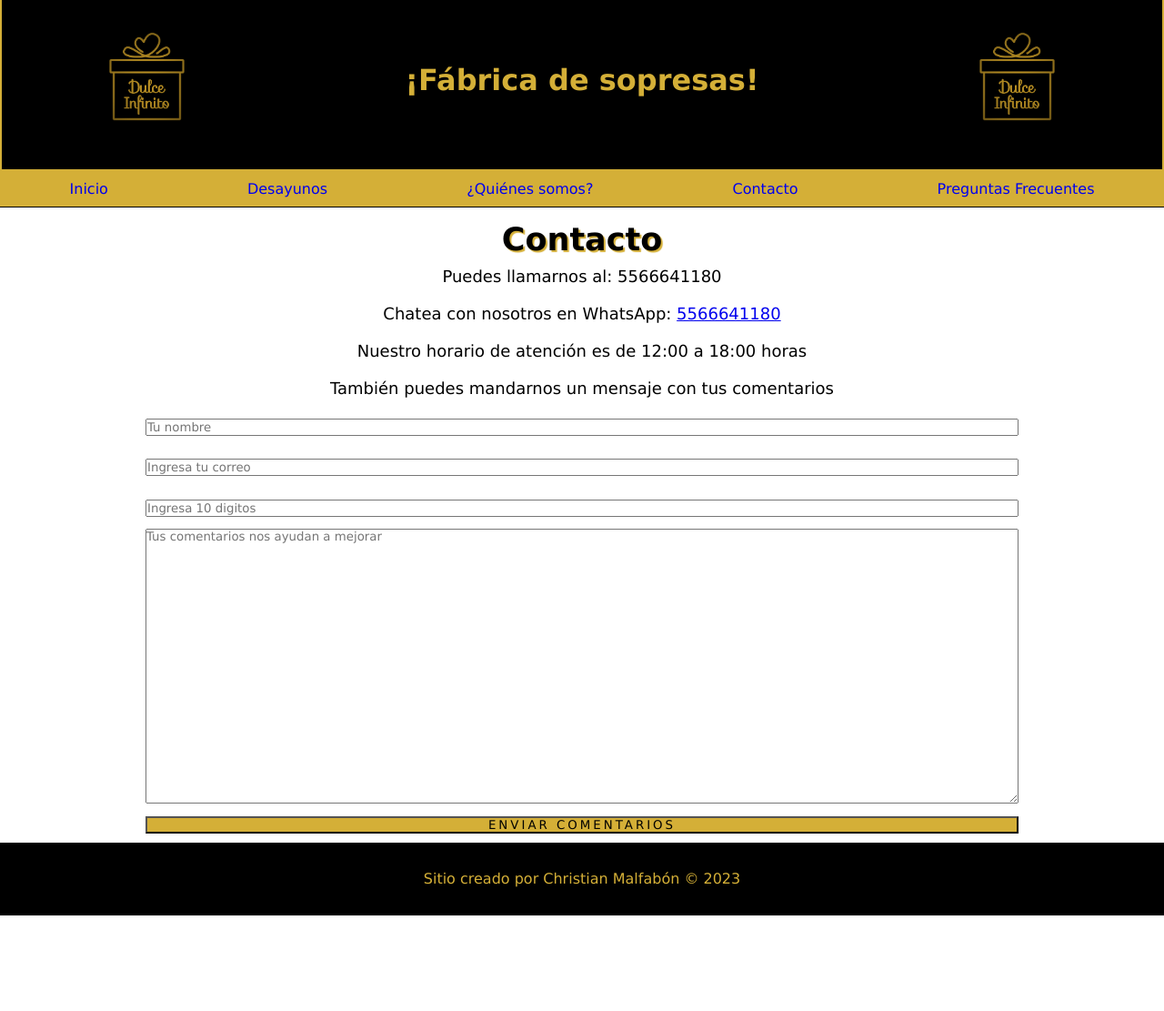
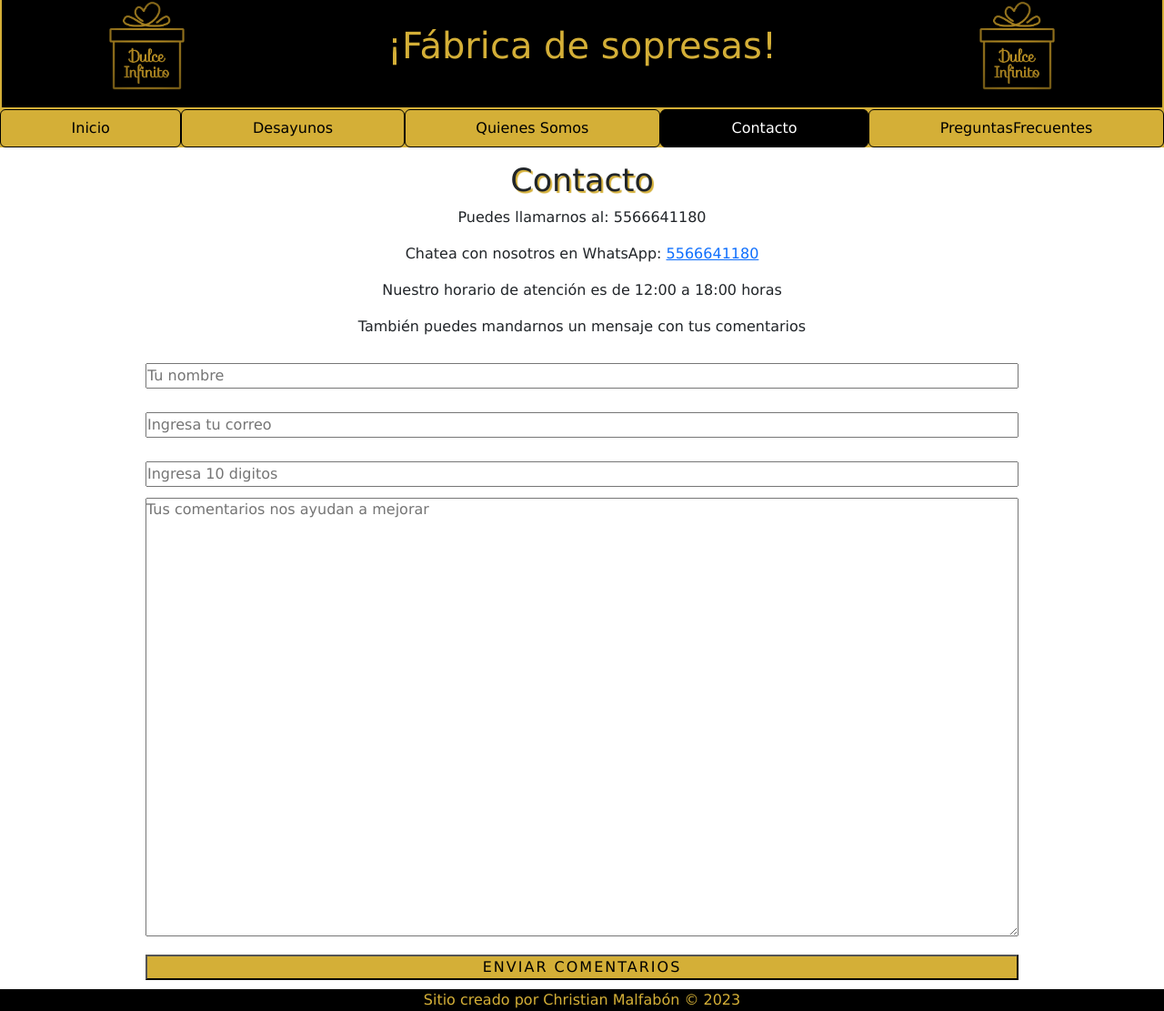
Before and after one commit to ChristianMalfabon/PreEntrega2ChristianMafabon, a website: page PreEntrega2ChristianMalfabon/pages/contacto.html in a window 1280 px wide. Shown: the part 12-1123 px from the top of the page at 91% size. Before the commit the page ends 1018 px from the top, so only its background shows below. Drawn offline with nearby package versions, Linux system fonts and the light colour scheme.

Commit message:
sass aplicado a contactos

```diff
--- a/PreEntrega2ChristianMalfabon/index.html
+++ b/PreEntrega2ChristianMalfabon/index.html
@@ -6,8 +6,8 @@
     <title>Dulce Infinito</title>
     <link rel="shortcut icon" href="./assets/images/favicon.jpeg">
     <link href="https://cdn.jsdelivr.net/npm/bootstrap@5.3.2/dist/css/bootstrap.min.css" rel="stylesheet" integrity="sha384-T3c6CoIi6uLrA9TneNEoa7RxnatzjcDSCmG1MXxSR1GAsXEV/Dwwykc2MPK8M2HN" crossorigin="anonymous">
-
-    <link rel="stylesheet" href="./css/gridStyles.css">
+    <link rel="stylesheet" href="./css/style.css">
+    <!-- <link rel="stylesheet" href="./css/gridStyles.css"> -->
 </head>
 <body>
 
@@ -31,11 +31,11 @@
 
          <!-- Contenido principal del landing -->
 
-         <div id="landing"  >
+         <div class="landing"  >
            <h2 >Desayunos destacados</h2>
          </div>
 
-                 <section id="desayunosHome" >
+          <section id="desayunosHome" >
 
                   <!-- 1ra card -->
 
@@ -89,7 +89,7 @@
                 <img src="./assets/images/desayuno_hotcakes.jpeg" class="card-img-top" alt="desayuno que contiene
                 café, jugao de naranja o mango, chapata de jamón, deliciosos hot cakes y postre de granola con fruta">
                 <div class="card-body">
-                  <h5 class="card-title">Sabor de hogar</h5>
+                  <h5 class="card-title">Sabor  de hogar</h5>
                   <p class="card-text">Deliciosos hot cakes para llevar el sabor de casa, acompañado de:</p>
                 </div>
                   <ul class="list-group list-group-flush">
--- a/PreEntrega2ChristianMalfabon/pages/contacto.html
+++ b/PreEntrega2ChristianMalfabon/pages/contacto.html
@@ -5,7 +5,9 @@
     <meta name="viewport" content="width=device-width, initial-scale=1.0">
     <title>Contacto</title>
     <link rel="shortcut icon" href="../Assets/images/favicon.jpeg">
-    <link rel="stylesheet" href="../css/gridStyles.css">
+    <!-- <link rel="stylesheet" href="../css/gridStyles.css"> -->
+    <link href="https://cdn.jsdelivr.net/npm/bootstrap@5.3.2/dist/css/bootstrap.min.css" rel="stylesheet" integrity="sha384-T3c6CoIi6uLrA9TneNEoa7RxnatzjcDSCmG1MXxSR1GAsXEV/Dwwykc2MPK8M2HN" crossorigin="anonymous">
+    <link rel="stylesheet" href="../css/style.css">
 </head>
 <body>
 
@@ -17,7 +19,17 @@
 
             </header>
 
-            <nav id="menu">
+            <nav class="nav nav-pills flex-column flex-sm-row">
+                <a class="flex-sm-fill text-sm-center nav-link " href="../index.html">Inicio</a>
+                <a class="flex-sm-fill text-sm-center nav-link " href="./desayunos.html">Desayunos</a>
+                <a class="flex-sm-fill text-sm-center nav-link " href="./quienesSomos.html">Quienes Somos</a>
+                <a class="flex-sm-fill text-sm-center nav-link active" aria-current="page" href="./contacto.html">Contacto</a>
+                <a class="flex-sm-fill text-sm-center nav-link " href="./preguntasFrecuentes.html">PreguntasFrecuentes</a>
+            </nav>
+
+
+
+            <!-- <nav id="menu">
                 <ul>
                     <li> <a href="../index.html"  >Inicio</a> </li>
                     <li> <a href="./desayunos.html" >Desayunos</a> </li>
@@ -25,13 +37,17 @@
                     <li> <a href="./contacto.html"  >Contacto</a></li>
                     <li> <a href="./preguntasFrecuentes.html"  >Preguntas Frecuentes</a></li>
                 </ul>
-            </nav>
+            </nav> -->
 
                  <!-- Contenido principal del landing -->
 
+            <div class="landing">
+                <H2>Contacto</H2>
+            </div>
+
             <section id="sectionContacto" >
 
-                <H2>Contacto</H2>
+
                 <form action=""></form>
 
 
--- /dev/null
+++ b/PreEntrega2ChristianMalfabon/sass/layout/_contenido.scss
@@ -0,0 +1,34 @@
+ .sectionContacto{
+    display: grid;
+    grid-template-columns: 1;
+    grid-template-rows: auto;
+    grid-template-areas:
+     "form";
+ }
+
+ section{
+    grid-area: form;
+    text-align: center;
+
+
+    input{
+        width: 75%;
+        margin: 1%;
+    }
+
+    textarea{
+        width: 75%;
+    }
+
+    .send{
+        text-transform: uppercase;
+        margin-bottom: 10px;
+        background-color: $primary;
+        letter-spacing: 2px;
+
+        &:hover{
+            background-color: $secondary;
+            color: white;
+        }
+    }
+ }
--- /dev/null
+++ b/PreEntrega2ChristianMalfabon/sass/layout/_footer.scss
@@ -0,0 +1,10 @@
+footer{
+    grid-area: footer;
+    display: grid;
+    grid-template-columns: 100%;
+    grid-template-rows: 1;
+    text-align: center;
+    background-color: black;
+    color: #D4AF37;
+    align-items: center;
+}
--- a/PreEntrega2ChristianMalfabon/sass/layout/_header.scss
+++ b/PreEntrega2ChristianMalfabon/sass/layout/_header.scss
@@ -1,3 +1,32 @@
 header{
     grid-area: header;
-}
+    display: grid;
+    grid-template-columns: 25% 50% 25%;
+    grid-template-rows: 1;
+    grid-template-areas:
+    "logo" "slogan" "logo";
+    justify-items: center;
+    align-items: center;
+    background-color: black;
+    border: 2px solid #D4AF37;
+
+
+        a{
+          display: flex;
+          justify-content: center;
+
+
+            .logo{
+                 width: 40%;
+
+
+             }
+
+
+        }
+        h1{
+            color: $primary;
+            display: grid;
+            place-items: center;
+         }
+     }
--- a/PreEntrega2ChristianMalfabon/sass/layout/_layout.scss
+++ b/PreEntrega2ChristianMalfabon/sass/layout/_layout.scss
@@ -1,2 +1,17 @@
 $primary: #D4AF37;
 $secondary: black;
+
+*{
+    margin: 0px;
+    padding: 0px;
+    box-sizing: border-box;
+    font-family: Verdana, Geneva, Tahoma, sans-serif;
+}
+
+h2 {
+
+    margin-top: 15px;
+    font-size: 35px;
+    text-shadow: 2px 2px 1px #D4AF37;
+    text-align: center;
+}
--- a/PreEntrega2ChristianMalfabon/sass/layout/_nav.scss
+++ b/PreEntrega2ChristianMalfabon/sass/layout/_nav.scss
@@ -1,3 +1,4 @@
+
 .nav-pills {
     background-color: $primary;
 
--- /dev/null
+++ b/PreEntrega2ChristianMalfabon/sass/layout/_variables.scss
@@ -0,0 +1,2 @@
+$primary: #D4AF37;
+$secondary: black;
--- a/PreEntrega2ChristianMalfabon/sass/main.scss
+++ b/PreEntrega2ChristianMalfabon/sass/main.scss
@@ -1 +1,5 @@
-@import "layout/layout"
+@import "layout/layout";
+@import "layout/header";
+@import "layout/nav";
+@import "layout/contenido";
+@import "layout/footer"
```
Also changed, not shown: PreEntrega2ChristianMalfabon/css/style.css, PrenEntrega2ChristianMalfabon/css/styke.css (added), 2 other files.
